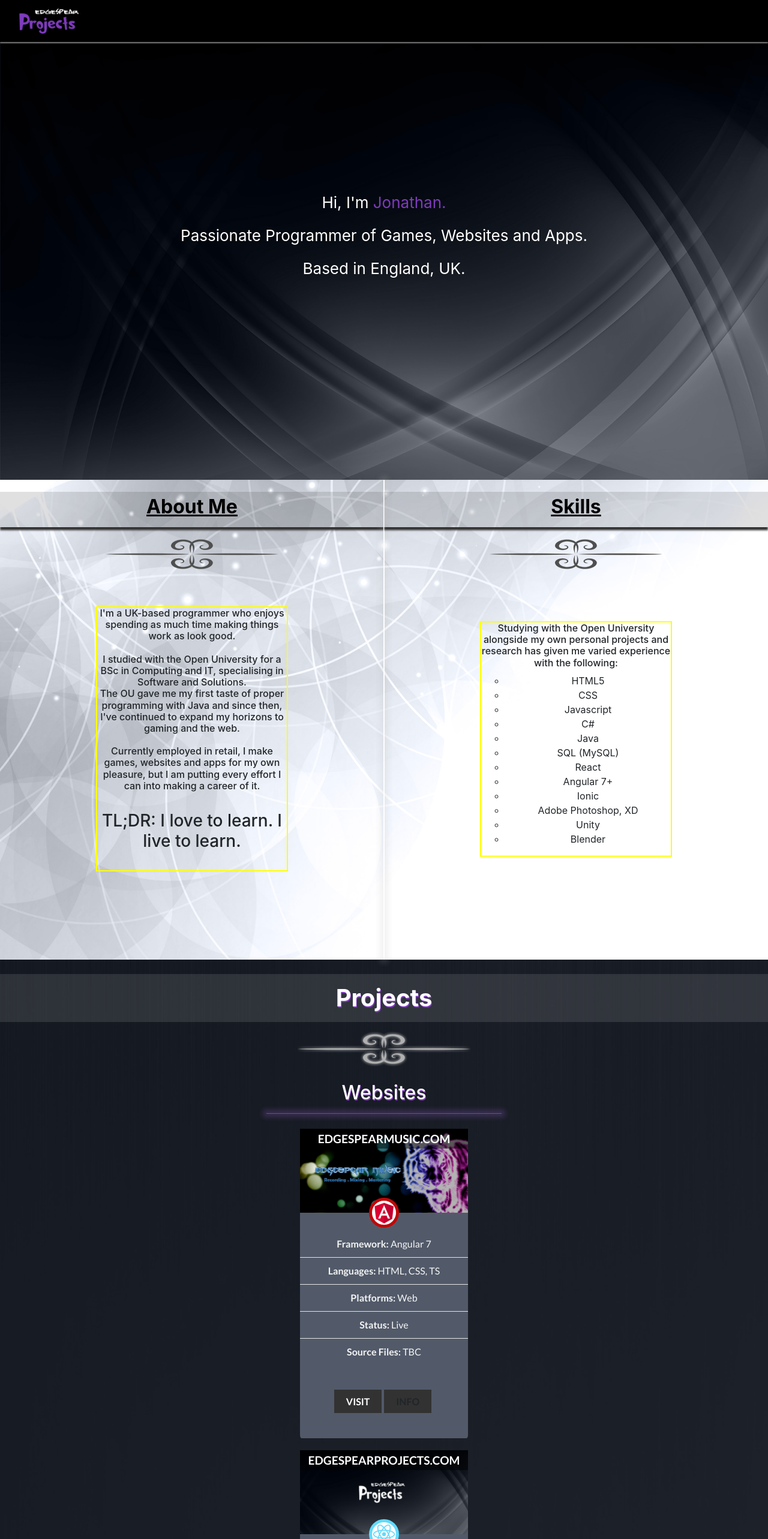
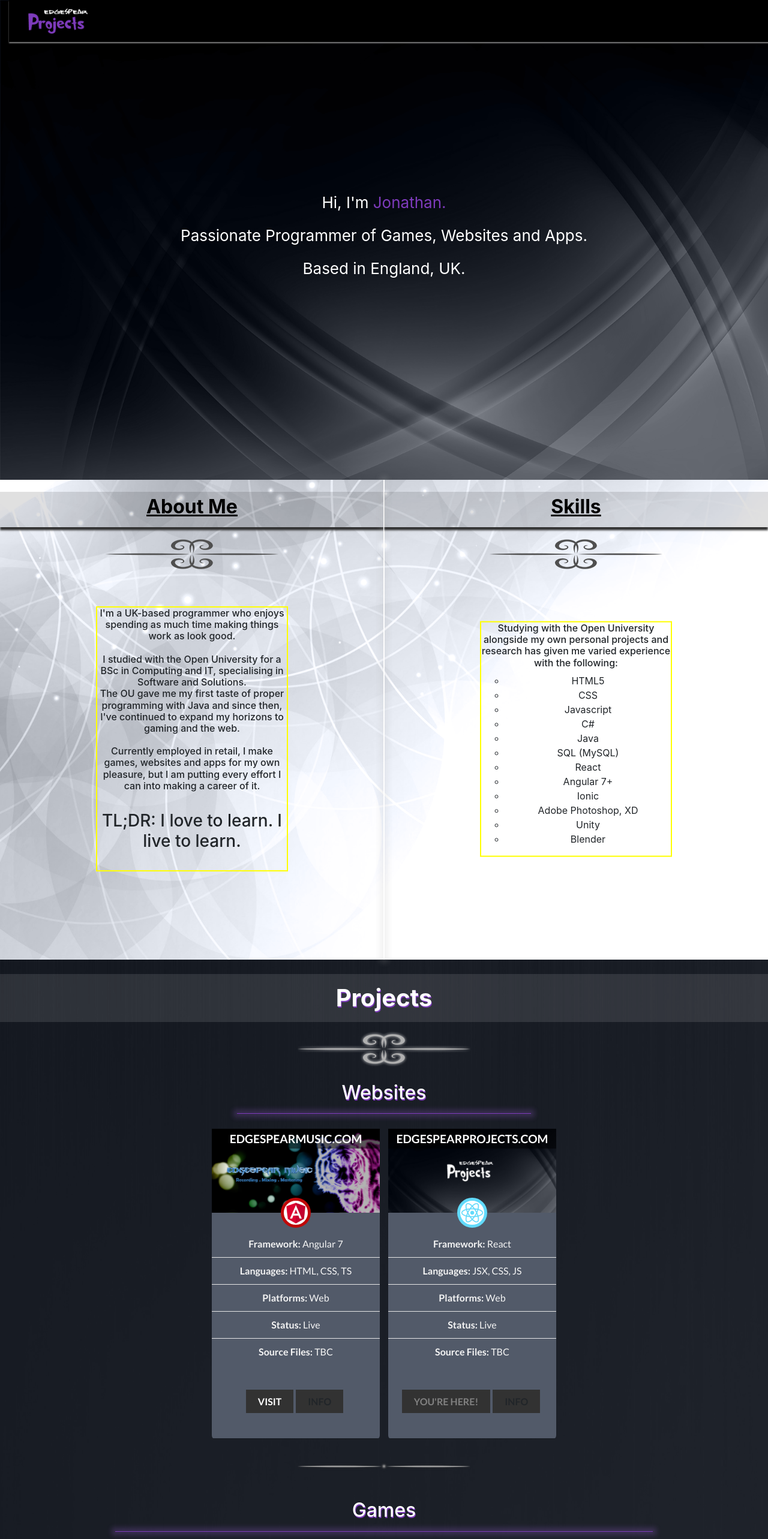
Before and after one commit to tienshinhane/Portfolio, a React (Create React App) app: page / in a window 1280 px wide. Shown: the top 2566 px of the page at 60% size. Built offline with nearby package versions, Linux system fonts and the light colour scheme.

Commit message:
Fixing Navbar, fixed center styling for project content

```diff
--- a/src/components/Header/Header.js
+++ b/src/components/Header/Header.js
@@ -9,20 +9,30 @@ const Header = () => {
   const [isOpen, setOpen] = useState(false);
 
   return (
+    <div className="container-fluid">
       <div className="Header">
+        <Link
+          smooth={true}
+          activeClass="active"
+          spy={true}
+          to="home"
+          offset={-70}
+          href="#"
+        >
           <img src={logo} className="Logo" alt="logo"></img>
+        </Link>
         <button
           className="navbar-toggler"
           type="button"
-        data-toggle="collapse"
-        data-target="#navbarNav"
-        aria-controls="navbarNav"
-        aria-expanded={isOpen}
+          data-bs-toggle="collapse"
+          data-bs-target="#navbarSupportedContent"
+          aria-controls="navbarSupportedContent"
+          aria-expanded="false"
           aria-label="Toggle navigation"
         >
           <Hamburger color="whitesmoke" toggled={isOpen} toggle={setOpen} />
         </button>
-      <nav className="Nav collapse navbar-collapse" id="navbarNav">
+        <nav className="collapse navbar-collapse" id="navbarSupportedContent">
           <Link
             smooth={true}
             activeClass="active"
@@ -65,6 +75,7 @@ const Header = () => {
           </Link>
         </nav>
       </div>
+    </div>
   );
 };
 
--- a/src/components/Projects/Content.js
+++ b/src/components/Projects/Content.js
@@ -18,8 +18,10 @@ export const openPopupboxMusicInfo = () => {
       <img
         className="portfolio-image-popupbox"
         src={edgespearmusicbanner}
-        alt="edge spear music Banner"
+        alt="edge spear music B
+        anner"
       />
+
       <div className="info-text">
         <h3>edgespearMusic.com</h3>
         <p>
--- a/src/components/Projects/Projects.css
+++ b/src/components/Projects/Projects.css
@@ -53,6 +53,12 @@ Source modified from #14 http://blog.dynamicdrive.com/free-comparison-and-pricin
   justify-content: center;
   text-shadow: 1px 2px #7e3bbc;
   margin-top: 1rem;
+}
+
+@media screen and (min-width: 700px) {
+  .Websites-container {
+    min-width: 700px;
+  }
 }
 
 .music .entry-title {
@@ -293,19 +299,25 @@ Source modified from #14 http://blog.dynamicdrive.com/free-comparison-and-pricin
 /*-------Popup Box-------*/
 .portfolio-image-popupbox {
   max-width: 100%;
-  height: auto;
-  margin: auto;
+  display: block;
+  margin-left: auto;
+  margin-right: auto;
+  padding-bottom: 10px;
 }
 
 .info-text {
   margin-top: 10px;
   max-height: 250px;
-  max-width: 100%;
+  max-width: 90%;
   font-size: large;
   overflow: auto;
+  margin: auto;
 }
 
 .info-text > h3 {
   text-align: center;
   text-decoration: underline;
 }
+.info-text > p {
+  text-align: center;
+}
```
Lines whose indentation alone changed are shown as unchanged.
